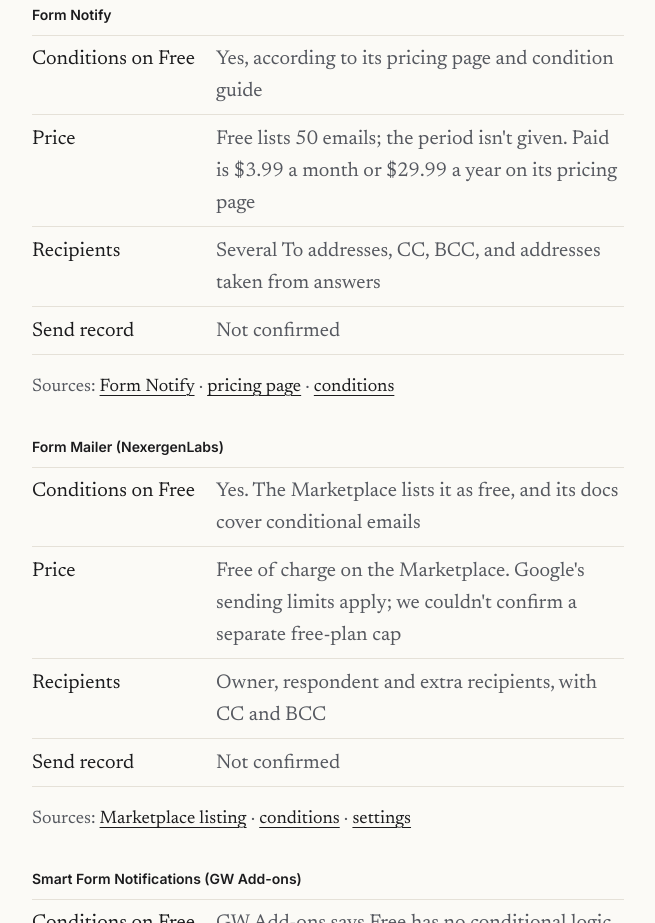
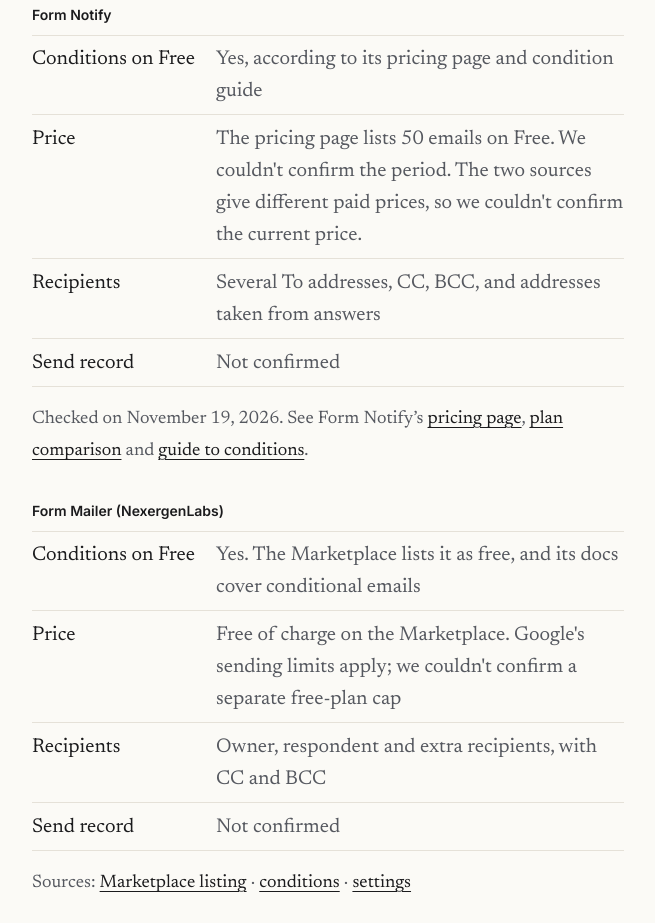
Before and after one commit to lazypl82/answerfinch-site, a plain HTML site: page help/choose-google-forms-email-add-on.html in a window 1280 px wide. Shown: the part 2437-3360 px from the top of the page, without its empty margins (312-967 px from the left). Drawn offline with Linux system fonts and the light colour scheme.

Commit message:
Clarify Form Notify pricing and Google Forms attribution

```diff
--- a/help/choose-google-forms-email-add-on.html
+++ b/help/choose-google-forms-email-add-on.html
@@ -74,11 +74,11 @@
   <h3>Form Notify</h3>
   <ul class="ruled">
     <li><span class="k">Conditions on Free</span><span class="v">Yes, according to its pricing page and condition guide</span></li>
-    <li><span class="k">Price</span><span class="v">Free lists 50 emails; the period isn't given. Paid is $3.99 a month or $29.99 a year on its pricing page</span></li>
+    <li><span class="k">Price</span><span class="v">The pricing page lists 50 emails on Free. We couldn't confirm the period. The two sources give different paid prices, so we couldn't confirm the current price.</span></li>
     <li><span class="k">Recipients</span><span class="v">Several To addresses, CC, BCC, and addresses taken from answers</span></li>
     <li><span class="k">Send record</span><span class="v">Not confirmed</span></li>
   </ul>
-  <p class="soft">Sources: <a href="https://formnotify.com/">Form Notify</a> · <a href="https://sites.google.com/formnotify.com/home/doc/pricing">pricing page</a> · <a href="https://sites.google.com/formnotify.com/home/doc/customize-email/send-email-on-condition">conditions</a></p>
+  <p class="soft">Checked on November 19, 2026. See Form Notify’s <a href="https://sites.google.com/formnotify.com/home/doc/pricing">pricing page</a>, <a href="https://formnotify.com/docs/form-notify/comparision/comparision-digital-inspiration/">plan comparison</a> and <a href="https://sites.google.com/formnotify.com/home/doc/customize-email/send-email-on-condition">guide to conditions</a>.</p>
 
   <h3>Form Mailer (NexergenLabs)</h3>
   <ul class="ruled">
```
Also changed, not shown: help/apps-script-email-by-form-answer.html (+1 -1 lines).
